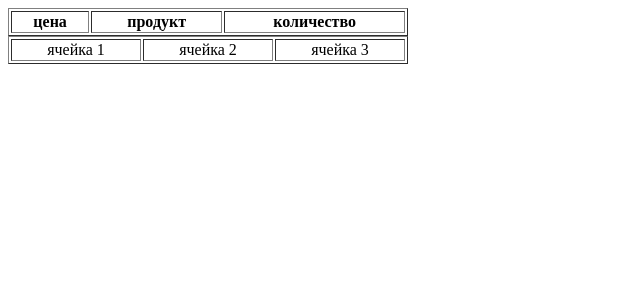
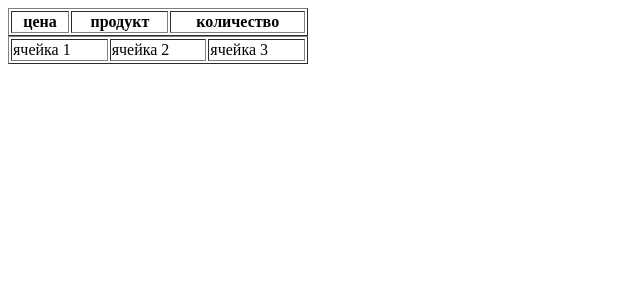
Before and after one commit to KolyaTim/KolyaTim, a PHP site: page / in a window 1280 px wide. Shown: the top 300 px of the page, without its empty margins (0-640 px from the left). Run offline with PHP 8.4, Linux system fonts and the light colour scheme; lists and menus that the app fills with data are empty.

Commit message:
12.6  ширина 300

```diff
--- a/styles.css
+++ b/styles.css
@@ -1,6 +1,4 @@
-td
-{text-align:center;
+
+ table {
+ 	width: 300px;
  }
- table {
- 	width: 400px;
- }
```
